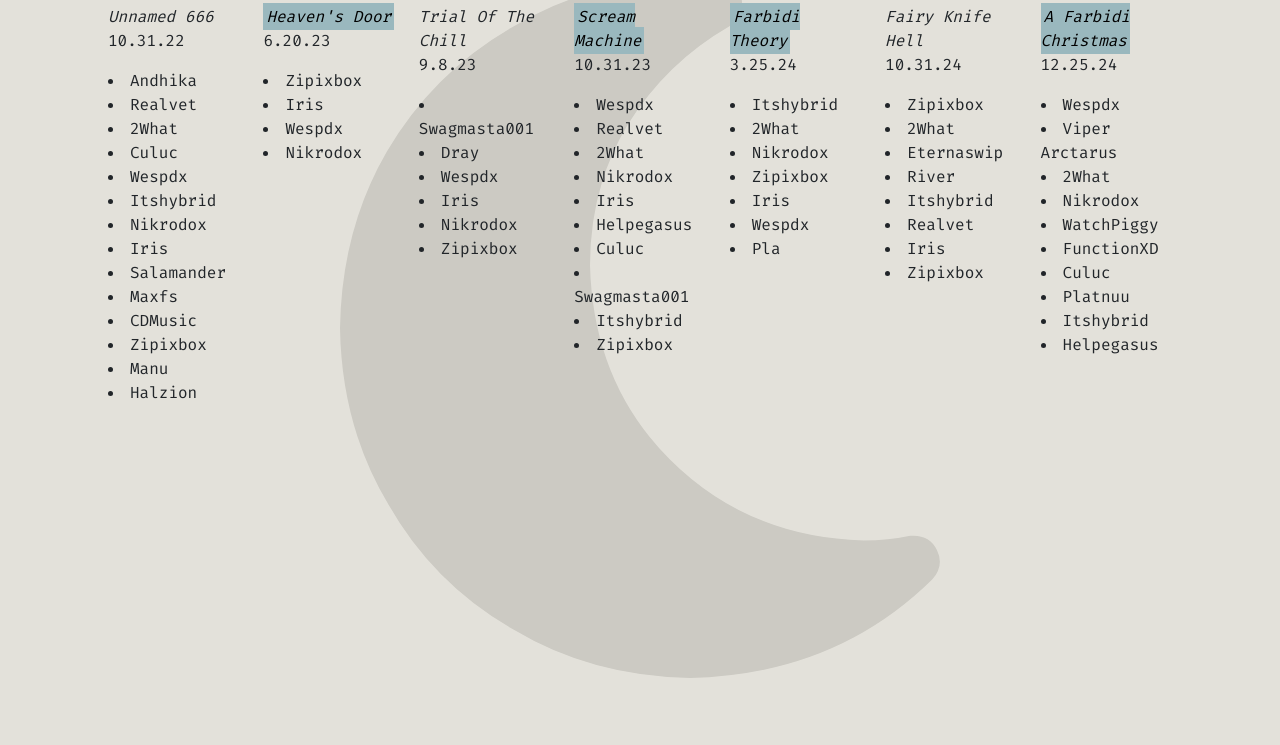
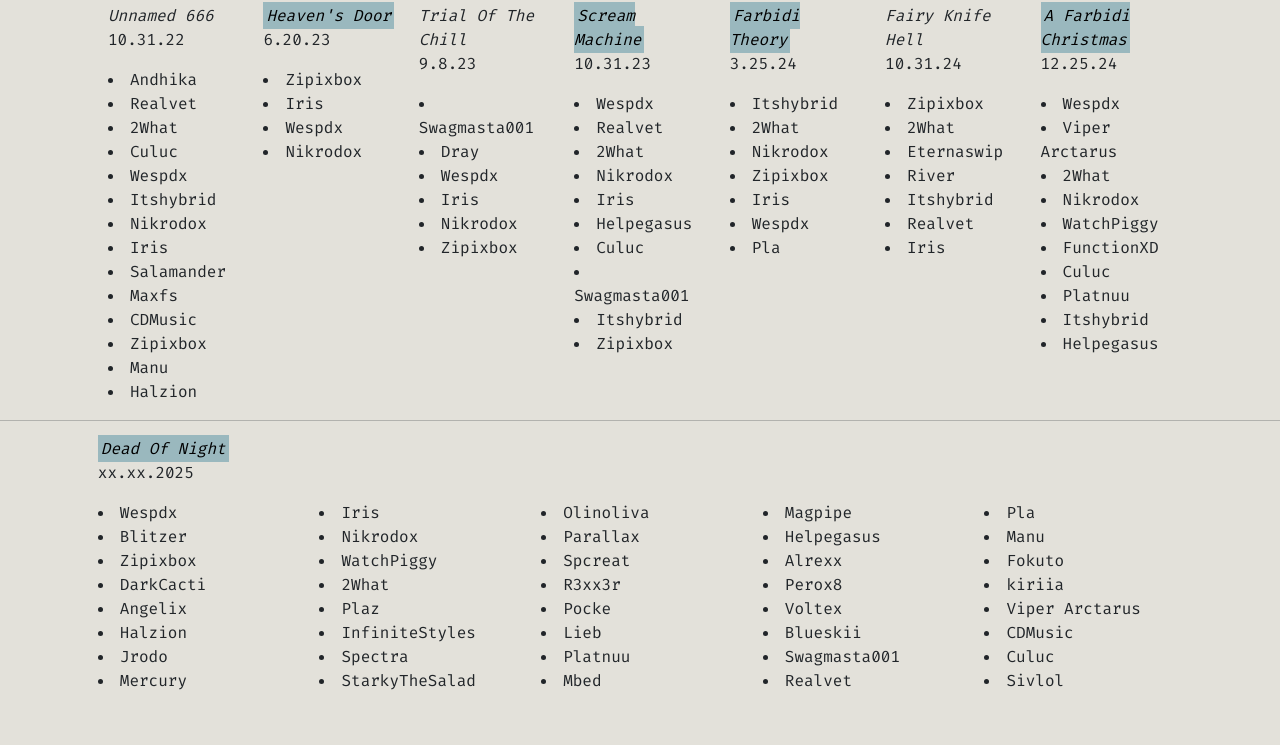
Before and after one commit to CNCTD/DATA_DON, a plain HTML site: page index.html in a window 1280 px wide. Shown: the part 72-817 px from the top of the page. Drawn offline with nearby package versions, Linux system fonts and the light colour scheme.

Commit message:
Update index.html
don names

```diff
--- a/index.html
+++ b/index.html
@@ -20,14 +20,15 @@
 </head>
 
 <body>
-    <i class="fa-solid fa-moon moon"></i>
+    <!--<i class="fa-solid fa-moon moon"></i>-->
     <div class="container-xl custom-width">
-        <header class="d-flex flex-wrap py-3 mb-2 border-bottom">
+        <header class="d-flex flex-wrap py-3 mb-2">
             <span class="d-flex align-items-center mb-3 mb-md-0 me-md fs-4 fw-bolder">Titanomachina</span>
             <span><i class="fa-solid fa-eye "></i></span>
         </header>
     </div>
-    <div class="container-xl custom-width">
+    <div id="line-container" style="position: relative;">
+        <div class="container-xl custom-width" id="content">
             <div class="row">
                 <div class="col-sm ">
                     <i>Unnamed 666</i>
@@ -127,7 +128,6 @@
                             <li>Itshybrid</li>
                             <li>Realvet</li>
                             <li>Iris</li>
-                        <li>Zipixbox</li>
                         </ul>
                     </div>
                 </div>
@@ -151,6 +151,88 @@
                     </div>
                 </div>
             </div>
+            <svg id="connections"
+                style="position: absolute; top: 0; left: 0; width: 100%; height: 100%; pointer-events: none;"></svg>
+        </div>
+    </div>
+    <div class="row">
+        <hr />
+        <div class="container-xl custom-width">
+            <div class="row">
+                <i><mark class=mark-upcoming>Dead Of Night</mark></i>
+                <p>xx.xx.2025</p>
+                <div class="col-sm">
+                    <div class="text-start">
+                        <ul>
+                            <li>Wespdx</li>
+                            <li>Blitzer</li>
+                            <li>Zipixbox</li>
+                            <li>DarkCacti</li>
+                            <li>Angelix</li>
+                            <li>Halzion</li>
+                            <li>Jrodo</li>
+                            <li>Mercury</li>
+                        </ul>
+                    </div>
+                </div>
+                <div class="col-sm">
+                    <div class="text-start">
+                        <ul>
+                            <li>Iris</li>
+                            <li>Nikrodox</li>
+                            <li>WatchPiggy</li>
+                            <li>2What</li>
+                            <li>Plaz</li>
+                            <li>InfiniteStyles</li>
+                            <li>Spectra</li>
+                            <li>StarkyTheSalad</li>
+                        </ul>
+                    </div>
+                </div>
+                <div class="col-sm">
+                    <div class="text-start">
+                        <ul>
+                            <li>Olinoliva</li>
+                            <li>Parallax</li>
+                            <li>Spcreat</li>
+                            <li>R3xx3r</li>
+                            <li>Pocke</li>
+                            <li>Lieb</li>
+                            <li>Platnuu</li>
+                            <li>Mbed</li>
+                        </ul>
+                    </div>
+                </div>
+                <div class="col-sm">
+                    <div class="text-start">
+                        <ul>
+                            <li>Magpipe</li>
+                            <li>Helpegasus</li>
+                            <li>Alrexx</li>
+                            <li>Perox8</li>
+                            <li>Voltex</li>
+                            <li>Blueskii</li>
+                            <li>Swagmasta001</li>
+                            <li>Realvet</li>
+                        </ul>
+                    </div>
+                </div>
+                <div class="col-sm">
+                    <div class="text-start">
+                        <ul>
+                            <li>Pla</li>
+                            <li>Manu</li>
+                            <li>Fokuto</li>
+                            <li>kiriia</li>
+                            <li>Viper Arctarus</li>
+                            <li>CDMusic</li>
+                            <li>Culuc</li>
+                            <li>Sivlol</li>
+                        </ul>
+                    </div>
+                </div>
+            </div>
+        </div>
     </div>
 
     <script src="https://cdn.jsdelivr.net/npm/bootstrap@5.3.2/dist/js/bootstrap.bundle.min.js"
```
Lines whose indentation alone changed are shown as unchanged.
